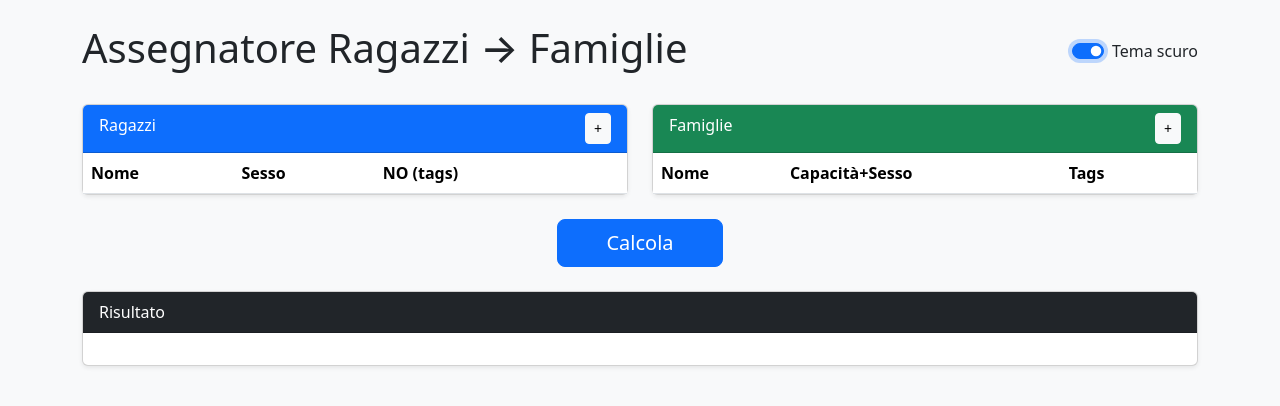
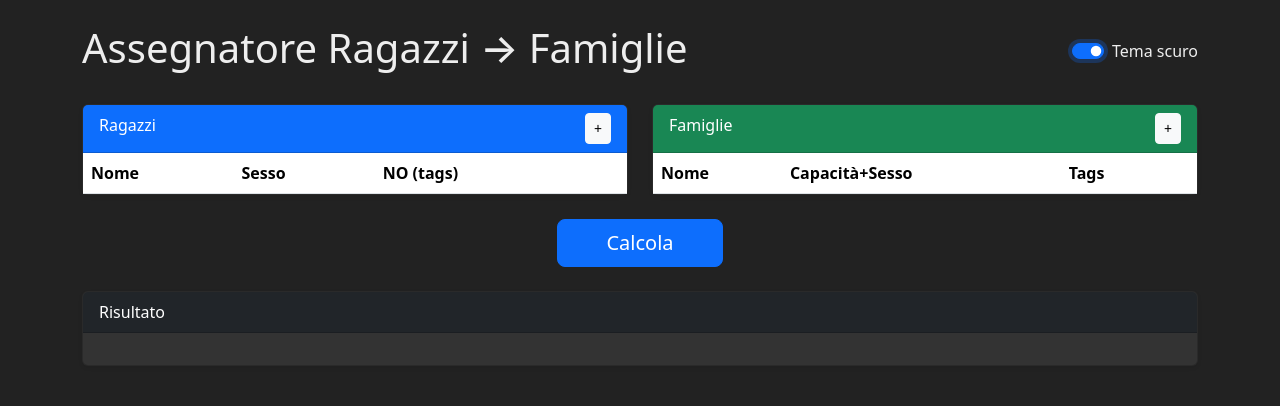
Before and after one commit to andrearomagnoli/javascript-afs-exchange, a plain HTML site: page index.html in a window 1280 px wide. Both pictures are taken after a click on the checkbox "Tema scuro". Drawn offline with nearby package versions, Linux system fonts and the light colour scheme.

Commit message:
Update style.css with dynamic tables, alert, themes

```diff
--- a/style.css
+++ b/style.css
@@ -1,4 +1,18 @@
-pre {
-  white-space: pre-wrap;
-  font-size: 0.95rem;
+.dark-theme {
+  background-color: #222 !important;
+  color: #eee !important;
 }
+
+.dark-theme .card {
+  background-color: #333;
+  color: #eee;
+}
+
+.dark-theme .table {
+  color: #eee;
+}
+
+.dark-theme .list-group-item {
+  background-color: #333;
+  color: #eee;
+}
```
